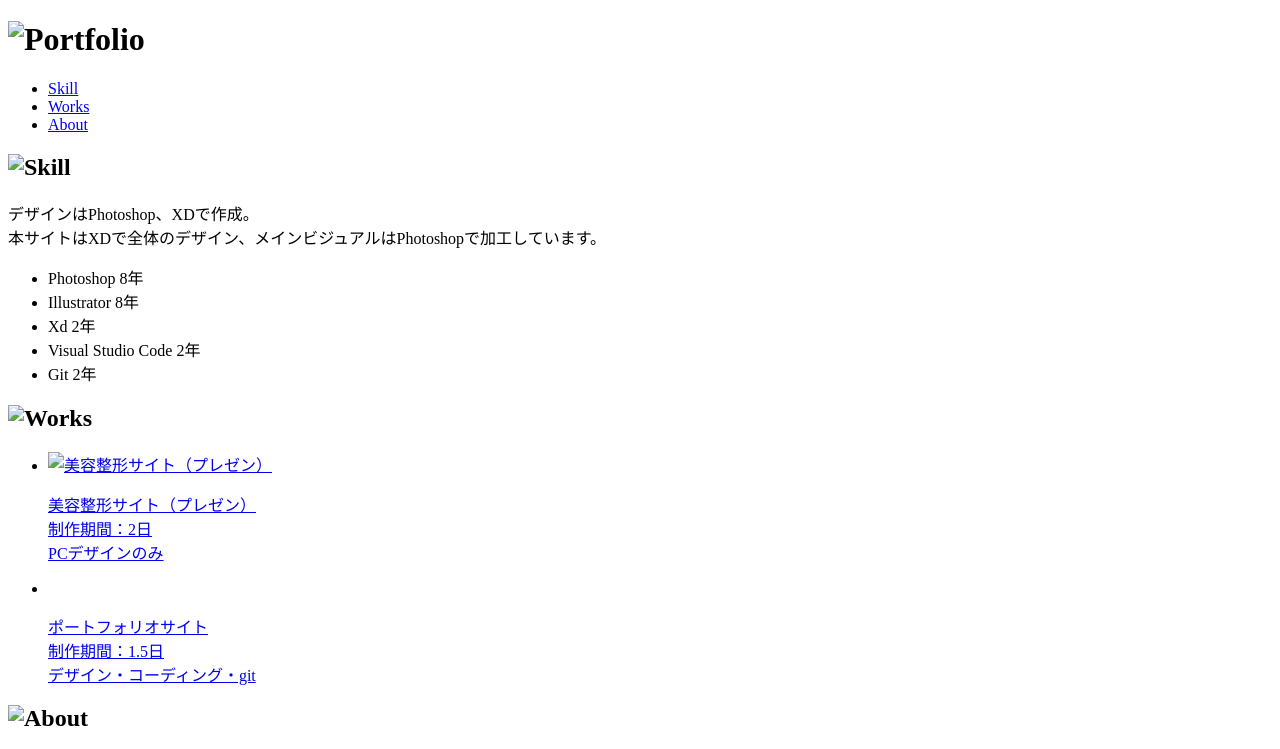
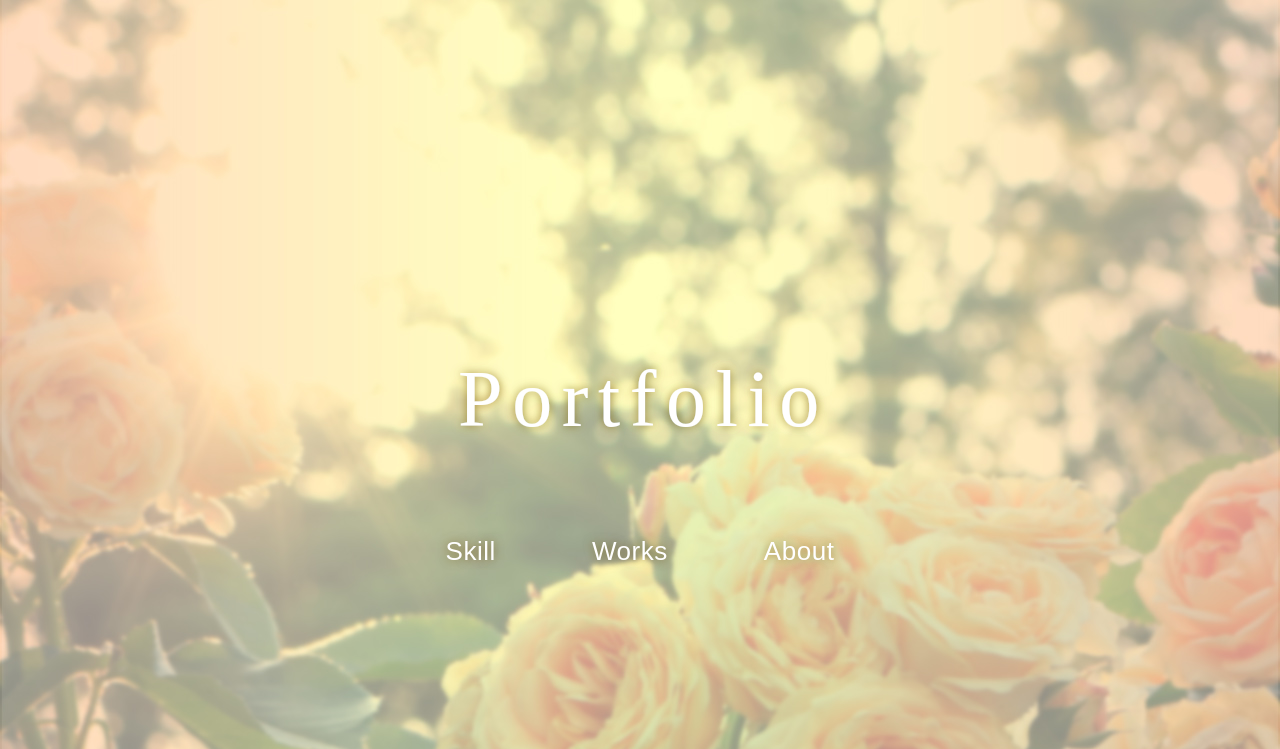
Before and after one commit to k-mzumi/portfolio, a plain HTML site: page index.html in a window 1280 px wide. Shown: the top 749 px of the page. Drawn offline with nearby package versions, Linux system fonts and the light colour scheme; files that its build step writes are made by us from their sources; the site is published under a folder, as on GitHub Pages, so addresses that start at the root find nothing.

Commit message:
パス変更

```diff
--- a/index.html
+++ b/index.html
@@ -4,17 +4,17 @@
 <meta charset="UTF-8">
 <meta name="description" content="portfolio site 202205">
 <meta name="viewport" content="width=device-width">
-<link rel="icon" href="/common/image/favicon.ico">
+<link rel="icon" href="common/image/favicon.ico">
 <title>portfolio K-mtz</title>
 
-<link rel="stylesheet" media="all" href="/common/css/style.css">
+<link rel="stylesheet" media="all" href="common/css/style.css">
 <script src="https://code.jquery.com/jquery-2.2.4.min.js" integrity="sha256-BbhdlvQf/xTY9gja0Dq3HiwQF8LaCRTXxZKRutelT44=" crossorigin="anonymous"></script>
-<script src="/common/js/common.js"></script>
+<script src="common/js/common.js"></script>
 
 </head>
 <body id="head">
 <div id="mainvisual">
-  <h1><img src="/common/image/main-title.svg" alt="Portfolio"></h1>
+  <h1><img src="common/image/main-title.svg" alt="Portfolio"></h1>
   <nav>
     <ul class="nav">
       <li><a href="#skill">Skill</a></li>
@@ -28,7 +28,7 @@
   <section>
     <div id="skill" class="bg-color">
       <div class="container">
-        <h2 class="section-title"><img src="/common/image/title-skill.svg" alt="Skill"></h2>
+        <h2 class="section-title"><img src="common/image/title-skill.svg" alt="Skill"></h2>
         <p class="skill-read">デザインはPhotoshop、XDで作成。<br>本サイトはXDで全体のデザイン、メインビジュアルはPhotoshopで加工しています。</p>
 
         <ul class="skill-list">
@@ -45,19 +45,19 @@
   <section>
     <div id="works">
       <div class="container">
-        <h2 class="section-title"><img src="/common/image/title-works.svg" alt="Works"></h2>
+        <h2 class="section-title"><img src="common/image/title-works.svg" alt="Works"></h2>
 
         <ul class="works-list">
           <li>
             <a href="https://www.behance.net/gallery/143708715/_" target="_blank">
-              <img src="/common/image/img-site01.png" alt="美容整形サイト（プレゼン）">
+              <img src="common/image/img-site01.png" alt="美容整形サイト（プレゼン）">
               <p class="works-text">美容整形サイト（プレゼン）<br>
                 制作期間：2日<br>PCデザインのみ</p>
             </a>
           </li>
           <li>
             <a href="/">
-              <img src="/common/image/img-site02.png" alt="">
+              <img src="common/image/img-site02.png" alt="">
               <p class="works-text">ポートフォリオサイト<br>
                 制作期間：1.5日<br>
                 デザイン・コーディング・git</p>
@@ -71,7 +71,7 @@
   <section>
     <div id="about" class="bg-color">
       <div class="container">
-        <h2 class="section-title"><img src="/common/image/title-about.svg" alt="About"></h2>
+        <h2 class="section-title"><img src="common/image/title-about.svg" alt="About"></h2>
 
         <div class="about-career">
           <p class="career01">印刷会社でチラシ作成・<br>パンフレットなどの制作を担当</p>
```
